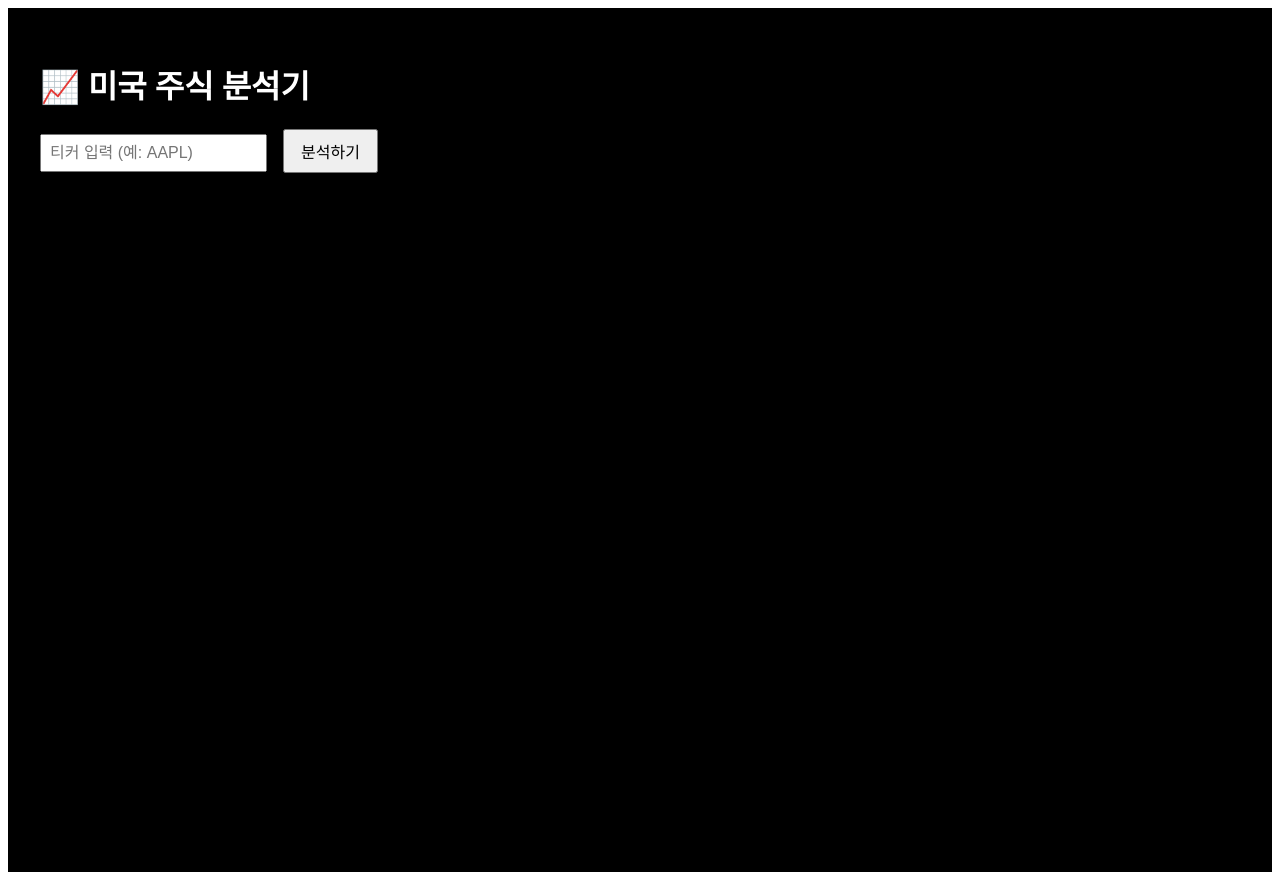
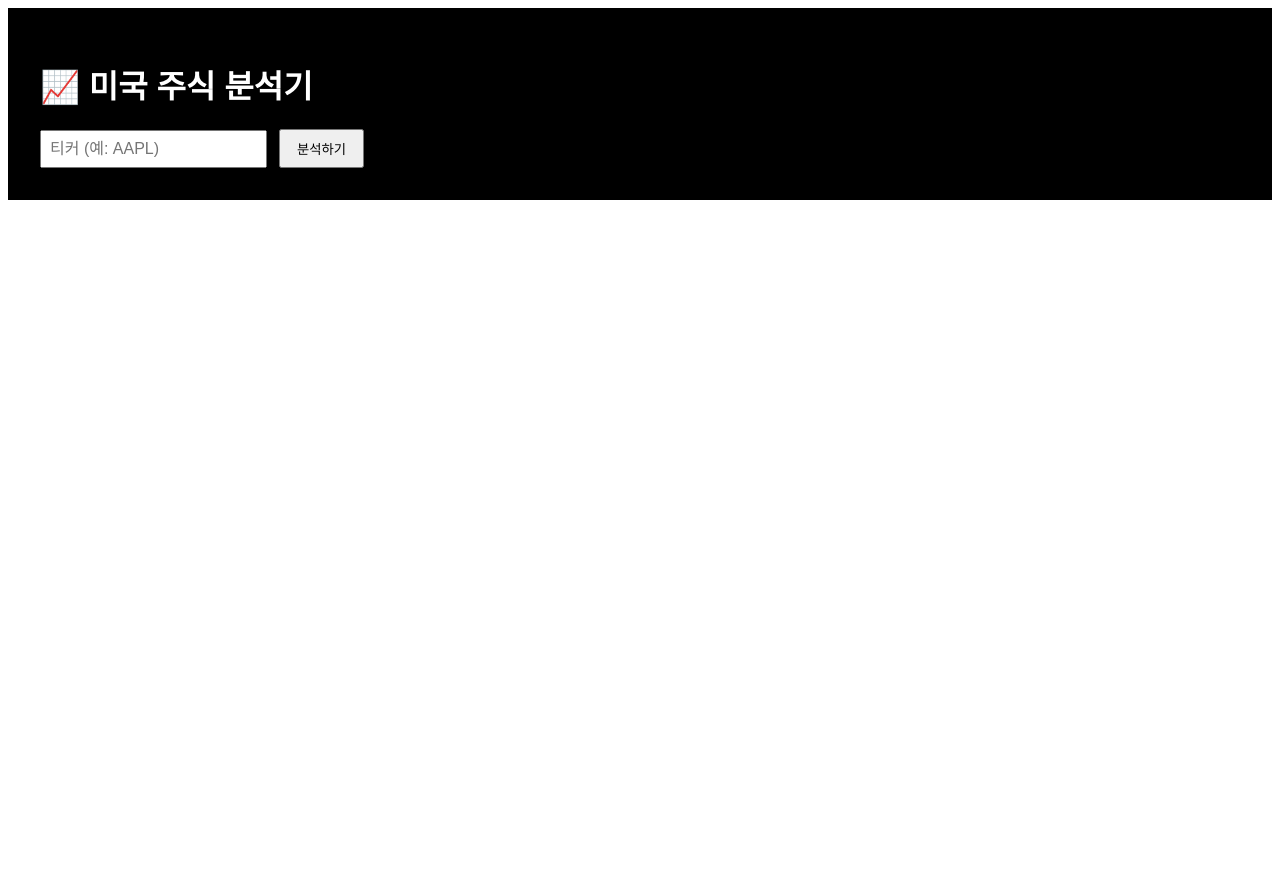
Before and after one commit to uhoyeon05/stock-analyzer-ui, a Next.js app: page / in a window 1280 px wide. After the commit the page ends 800 px from the top, so only its background shows below. Built offline with nearby package versions, Linux system fonts and the light colour scheme.

Commit message:
Update page.tsx

```diff
--- a/app/page.tsx
+++ b/app/page.tsx
@@ -1,3 +1,4 @@
+// app/page.tsx
 'use client';
 
 import { useState } from 'react';
@@ -5,90 +6,116 @@ import {
   LineChart, Line, XAxis, YAxis, CartesianGrid, Tooltip, ResponsiveContainer, Legend,
 } from 'recharts';
 
+const tickerList = ['AAPL', 'MSFT', 'GOOGL', 'AMZN', 'TSLA', 'NVDA', 'META', 'BRK.B', 'V', 'UNH'];
+
 export default function Page() {
-  const [ticker, setTicker] = useState('');
-  const [priceData, setPriceData] = useState([]);
-  const [incomeData, setIncomeData] = useState([]);
-  const [loading, setLoading] = useState(false);
-  const [error, setError] = useState('');
+  const [input, setInput] = useState('');
+  const [suggestions, setSuggestions] = useState<string[]>([]);
+  const [selectedTicker, setSelectedTicker] = useState('');
+  const [dataMap, setDataMap] = useState<Record<string, any[]>>({});
 
-  const fetchData = async () => {
-    setLoading(true);
-    setError('');
-    try {
-      const priceRes = await fetch(`/api/price?ticker=${ticker}`);
-      const priceJson = await priceRes.json();
-      const incomeRes = await fetch(`/api/income?ticker=${ticker}`);
-      const incomeJson = await incomeRes.json();
+  const fetchData = async (ticker: string) => {
+    const res = await fetch(`/api/income?ticker=${ticker}`);
+    const json = await res.json();
+    const reports = json.data.reverse();
 
-      if (priceJson.error || incomeJson.error) {
-        throw new Error('API 호출 실패');
-      }
+    const newMap: Record<string, any[]> = {
+      revenue: [], netIncome: [], operatingMargin: [], eps: [],
+      per: [], pbr: [], roe: [], debt: []
+    };
 
-      setPriceData(priceJson.prices.reverse());
-      setIncomeData(incomeJson.data.reverse());
-    } catch (e) {
-      setError('데이터 불러오기 실패');
-    } finally {
-      setLoading(false);
+    for (const r of reports) {
+      const date = r.fiscalDateEnding;
+      const rev = +r.totalRevenue;
+      const ni = +r.netIncome;
+      const op = +r.operatingIncome;
+      const eq = +r.totalAssets - +r.totalLiabilities;
+      const shares = +r.commonStockSharesOutstanding;
+
+      newMap.revenue.push({ date, value: rev });
+      newMap.netIncome.push({ date, value: ni });
+      newMap.operatingMargin.push({ date, value: rev ? (op / rev) * 100 : 0 });
+      newMap.eps.push({ date, value: ni / shares });
+      newMap.per.push({ date, value: shares ? rev / shares : 0 });
+      newMap.pbr.push({ date, value: eq ? rev / eq : 0 });
+      newMap.roe.push({ date, value: eq ? (ni / eq) * 100 : 0 });
+      newMap.debt.push({ date, value: eq ? (+r.totalLiabilities / eq) * 100 : 0 });
     }
+
+    const priceRes = await fetch(`/api/price?ticker=${ticker}`);
+    const priceJson = await priceRes.json();
+    newMap.price = priceJson.prices.reverse().map((p: any) => ({ date: p.date, value: p.close }));
+
+    setDataMap(newMap);
   };
 
-  const formatNumber = (num) => {
-    if (Math.abs(num) >= 1_000_000_000) return (num / 1_000_000_000).toFixed(1) + 'B';
-    if (Math.abs(num) >= 1_000_000) return (num / 1_000_000).toFixed(1) + 'M';
-    return num.toString();
+  const onInputChange = (v: string) => {
+    setInput(v);
+    const matched = tickerList.filter(t => t.toLowerCase().startsWith(v.toLowerCase()));
+    setSuggestions(matched.slice(0, 5));
   };
 
+  const onSelectTicker = (ticker: string) => {
+    setInput(ticker);
+    setSuggestions([]);
+    setSelectedTicker(ticker);
+    fetchData(ticker);
+  };
+
+  const format = (n: number) => {
+    if (n > 1_000_000_000) return (n / 1_000_000_000).toFixed(1) + 'B';
+    if (n > 1_000_000) return (n / 1_000_000).toFixed(1) + 'M';
+    return n.toFixed(0);
+  };
+
+  const renderChart = (title: string, key: string, color: string) => (
+    <div style={{ marginTop: 40 }}>
+      <h3>{title}</h3>
+      <ResponsiveContainer width="100%" height={300}>
+        <LineChart data={dataMap[key] || []}>
+          <CartesianGrid strokeDasharray="3 3" />
+          <XAxis dataKey="date" tick={{ fontSize: 12 }} />
+          <YAxis tickFormatter={format} tick={{ fontSize: 12 }} />
+          <Tooltip formatter={v => format(v as number)} />
+          <Legend />
+          <Line type="monotone" dataKey="value" stroke={color} strokeWidth={2} dot={false} />
+        </LineChart>
+      </ResponsiveContainer>
+    </div>
+  );
+
   return (
-    <div style={{ padding: '2rem', background: 'black', color: 'white', minHeight: '100vh' }}>
+    <div style={{ background: 'black', color: 'white', padding: 32, fontFamily: 'sans-serif' }}>
       <h1 style={{ fontSize: '2rem' }}>📈 미국 주식 분석기</h1>
       <input
-        type="text"
-        placeholder="티커 입력 (예: AAPL)"
-        value={ticker}
-        onChange={(e) => setTicker(e.target.value)}
-        style={{ padding: '0.5rem', fontSize: '1rem', marginRight: '1rem' }}
+        value={input}
+        onChange={e => onInputChange(e.target.value)}
+        placeholder="티커 (예: AAPL)"
+        style={{ padding: '8px', fontSize: '1rem' }}
       />
-      <button onClick={fetchData} style={{ padding: '0.5rem 1rem', fontSize: '1rem' }}>
-        분석하기
-      </button>
+      <button onClick={() => onSelectTicker(input)} style={{ marginLeft: 12, padding: '8px 16px' }}>분석하기</button>
 
-      {loading && <p>불러오는 중...</p>}
-      {error && <p style={{ color: 'red' }}>{error}</p>}
-
-      {priceData.length > 0 && (
-        <>
-          <h2>주가 추이</h2>
-          <ResponsiveContainer width="100%" height={300}>
-            <LineChart data={priceData}>
-              <CartesianGrid strokeDasharray="3 3" />
-              <XAxis dataKey="date" tick={{ fontSize: 10 }} />
-              <YAxis tickFormatter={formatNumber} />
-              <Tooltip />
-              <Legend />
-              <Line type="monotone" dataKey="close" stroke="#00eaff" dot={false} strokeWidth={2} />
-            </LineChart>
-          </ResponsiveContainer>
-        </>
+      {suggestions.length > 0 && (
+        <div style={{ background: '#333', padding: 10, marginTop: 4 }}>
+          {suggestions.map(t => (
+            <div key={t} style={{ padding: 4, cursor: 'pointer' }} onClick={() => onSelectTicker(t)}>
+              {t}
+            </div>
+          ))}
+        </div>
       )}
 
-      {incomeData.length > 0 && (
-        <>
-          <h2 style={{ marginTop: '2rem' }}>매출 & 순이익 추이</h2>
-          <ResponsiveContainer width="100%" height={300}>
-            <LineChart data={incomeData}>
-              <CartesianGrid strokeDasharray="3 3" />
-              <XAxis dataKey="fiscalDateEnding" tick={{ fontSize: 10 }} />
-              <YAxis tickFormatter={formatNumber} />
-              <Tooltip />
-              <Legend />
-              <Line type="monotone" dataKey="totalRevenue" stroke="#1f77b4" dot={false} name="매출" />
-              <Line type="monotone" dataKey="netIncome" stroke="#ff7f0e" dot={false} name="순이익" />
-            </LineChart>
-          </ResponsiveContainer>
-        </>
-      )}
+      {selectedTicker && <>
+        {renderChart('주가 추이', 'price', '#00eaff')}
+        {renderChart('매출 추이', 'revenue', '#1f77b4')}
+        {renderChart('순이익 추이', 'netIncome', '#ff7f0e')}
+        {renderChart('영업이익률 (%)', 'operatingMargin', '#2ca02c')}
+        {renderChart('EPS', 'eps', '#d62728')}
+        {renderChart('PER', 'per', '#9467bd')}
+        {renderChart('PBR', 'pbr', '#8c564b')}
+        {renderChart('ROE (%)', 'roe', '#e377c2')}
+        {renderChart('부채비율 (%)', 'debt', '#7f7f7f')}
+      </>}
     </div>
   );
 }
```
